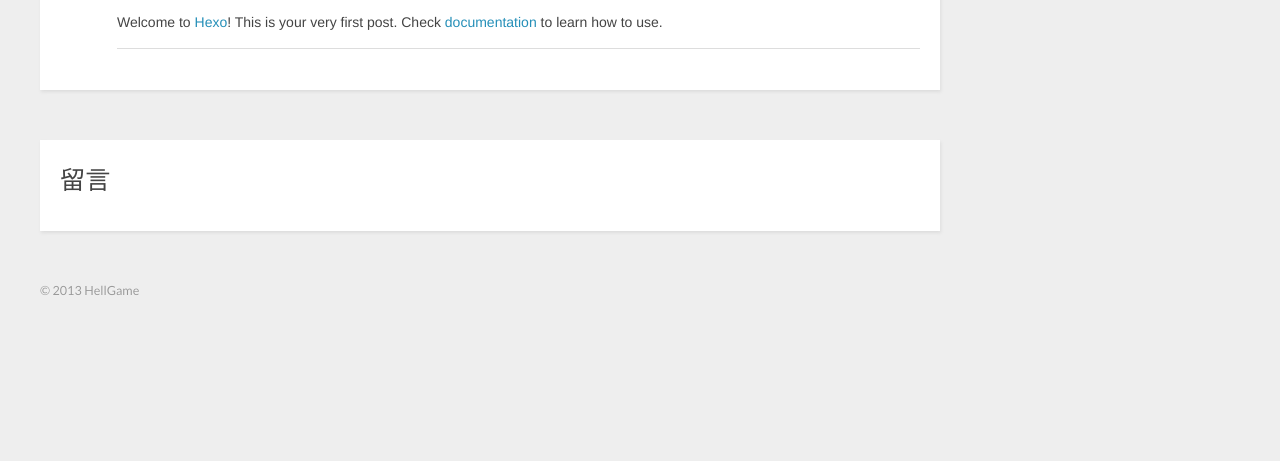
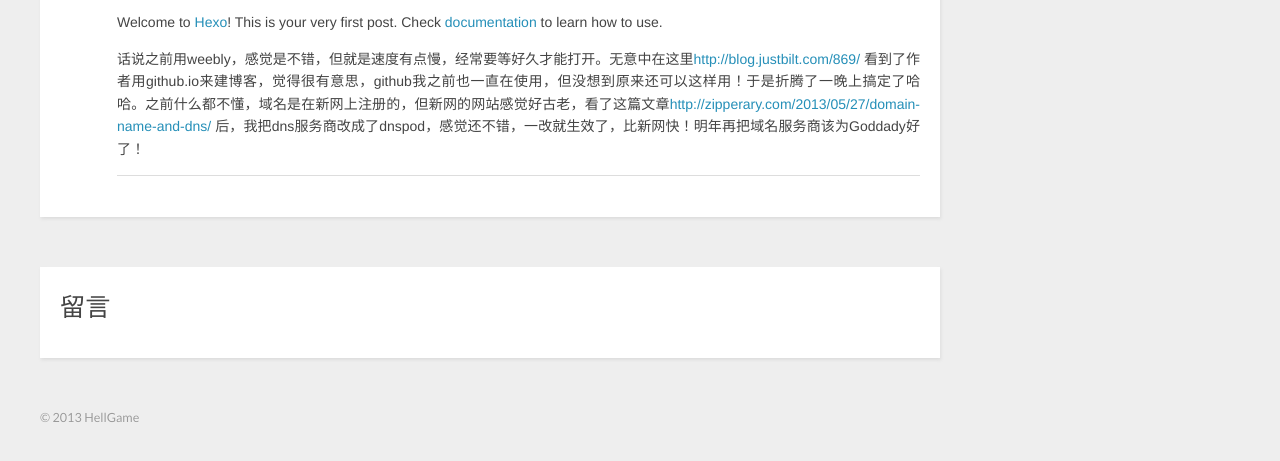
Before and after one commit to HellGame/HellGame.github.io, a plain HTML site: page 2013/11/18/hello-world/index.html in a window 1280 px wide. Shown: the part 217-678 px from the top of the page. Drawn offline with nearby package versions, Linux system fonts and the light colour scheme.

Commit message:
Site updated: 2013-11-19 10:08:01

```diff
--- a/2013/11/18/hello-world/index.html
+++ b/2013/11/18/hello-world/index.html
@@ -60,6 +60,7 @@
     <div class="entry">
 
         <p>Welcome to <a href="http://zespia.tw/hexo" target="_blank">Hexo</a>! This is your very first post. Check <a href="http://zespia.tw/hexo/docs" target="_blank">documentation</a> to learn how to use.</p>
+<p>话说之前用weebly，感觉是不错，但就是速度有点慢，经常要等好久才能打开。无意中在这里<a href="http://blog.justbilt.com/869/" target="_blank">http://blog.justbilt.com/869/</a> 看到了作者用github.io来建博客，觉得很有意思，github我之前也一直在使用，但没想到原来还可以这样用！于是折腾了一晚上搞定了哈哈。之前什么都不懂，域名是在新网上注册的，但新网的网站感觉好古老，看了这篇文章<a href="http://zipperary.com/2013/05/27/domain-name-and-dns/" target="_blank">http://zipperary.com/2013/05/27/domain-name-and-dns/</a> 后，我把dns服务商改成了dnspod，感觉还不错，一改就生效了，比新网快！明年再把域名服务商该为Goddady好了！</p>
 
 
     </div>
```
Also changed, not shown: archives/2013/11/index.html (+1 -0 lines), archives/2013/index.html (+1 -0 lines), archives/index.html (+1 -0 lines), index.html (+1 -0 lines).
